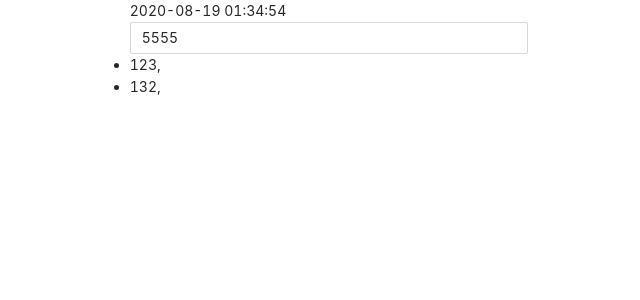
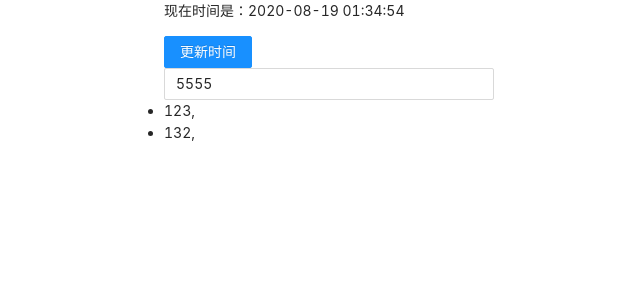
Before and after one commit to maxuhui666/react-project, a React app: page / in a window 1280 px wide. Shown: the top 300 px of the page, without its empty margins (311-951 px from the left). Built offline with nearby package versions, Linux system fonts and the light colour scheme.

Commit message:
更新时间

```diff
--- a/package.json
+++ b/package.json
@@ -54,6 +54,7 @@
     "react-dev-utils": "^10.2.1",
     "react-dom": "^16.13.1",
     "react-redux": "^7.2.1",
+    "react-router": "^5.2.0",
     "redux": "^4.0.5",
     "resolve": "1.15.0",
     "resolve-url-loader": "3.1.1",
--- a/public/index.html
+++ b/public/index.html
@@ -5,10 +5,9 @@
     <link rel="icon" href="%PUBLIC_URL%/favicon.ico" />
     <meta name="viewport" content="width=device-width, initial-scale=1" />
     <meta name="theme-color" content="#000000" />
-    <title>React App</title>
+    <title>React</title>
   </head>
   <body>
-    <noscript>You need to enable JavaScript to run this app.</noscript>
     <div id="root"></div>
   </body>
 </html>
--- a/src/todo-list/TodoList.js
+++ b/src/todo-list/TodoList.js
@@ -1,5 +1,5 @@
 import React, {Component, Fragment} from "react";
-import {Input} from "antd";
+import {Button, Input} from "antd";
 import moment from "moment";
 
 class TodoList extends Component {
@@ -11,6 +11,7 @@ class TodoList extends Component {
       now: ''
     }
     this.onChangeInputValue = this.onChangeInputValue.bind(this);
+    this.updateTime = this.updateTime.bind(this);
   }
 
   componentDidMount() {
@@ -28,9 +29,19 @@ class TodoList extends Component {
     return moment(time).format("YYYY-MM-DD HH:mm:ss")
   }
 
-  /**
-   * 修改输入框的值
-   */
+  updateTime() {
+    const date = new Date();
+    this.setState(() => {
+      return (
+        {
+          now: date.getTime()
+        }
+      )
+    }, () => {
+      console.log("UPDATE STATE SUCCESS!");
+    })
+  }
+
   onChangeInputValue(e) {
     const inputValue = e.target.value;
     this.setState(() => {
@@ -40,7 +51,7 @@ class TodoList extends Component {
         }
       )
     }, () => {
-      console.log("Update Success！");
+      console.log("UPDATE STATE SUCCESS!");
     })
   }
 
@@ -49,14 +60,13 @@ class TodoList extends Component {
     return (
       <Fragment>
         <div>
-          {this.dateFormat(now)}
+          <p>现在时间是：{this.dateFormat(now)}</p>
+          <Button type={'primary'} onClick={this.updateTime}>更新时间</Button>
           <Input type={'text'} value={inputValue} onChange={this.onChangeInputValue}/>
           <ul>
             {
               list.map((item, index) => {
-                return (
-                  <li key={index}>{item},</li>
-                )
+                return (<li key={index}>{item},</li>)
               })
             }
           </ul>
```
